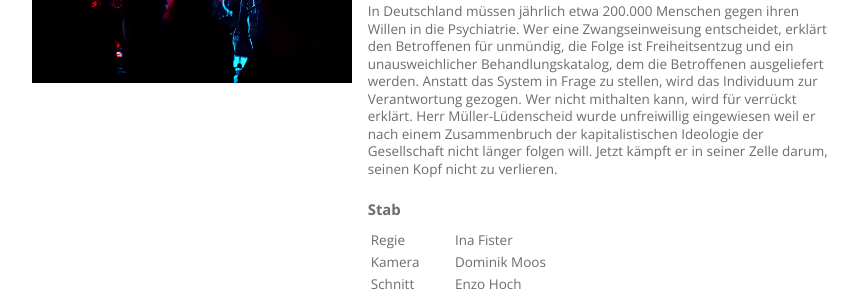
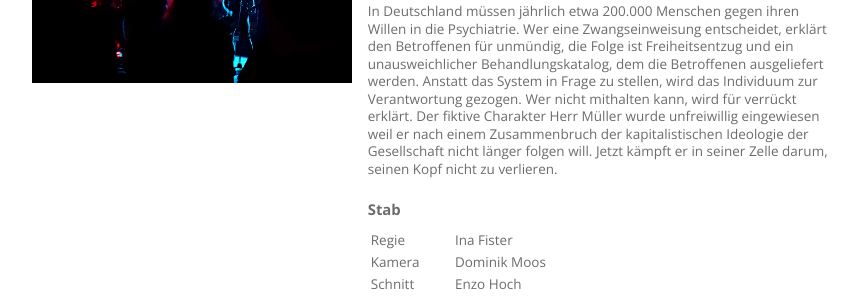
Before and after one commit to fisterfilms/fisterfilms.de, a Jekyll site: the page built from _projekte/neat-mentals-madhouse.md, in a window 1280 px wide. Shown: the part 248-545 px from the top of the page, without its empty margins (208-1066 px from the left). Built offline with Jekyll 4.4.1, drawn with Linux system fonts in a browser that asks for light colours; some web fonts are replaced.

Commit message:
Update neat-mentals-madhouse.md

```diff
--- a/_projekte/neat-mentals-madhouse.md
+++ b/_projekte/neat-mentals-madhouse.md
@@ -21,4 +21,4 @@ filminfo:
 ---
 
 ## Synopsis
-In Deutschland müssen jährlich etwa 200.000 Menschen gegen ihren Willen in die Psychiatrie. Wer eine Zwangseinweisung entscheidet, erklärt den Betroffenen für unmündig, die Folge ist Freiheitsentzug und ein unausweichlicher Behandlungskatalog, dem die Betroffenen ausgeliefert werden. Anstatt das System in Frage zu stellen, wird das Individuum zur Verantwortung gezogen. Wer nicht mithalten kann, wird für verrückt erklärt. Herr Müller-Lüdenscheid wurde unfreiwillig eingewiesen weil er nach einem Zusammenbruch der kapitalistischen Ideologie der Gesellschaft nicht länger folgen will. Jetzt kämpft er in seiner Zelle darum, seinen Kopf nicht zu verlieren.
+In Deutschland müssen jährlich etwa 200.000 Menschen gegen ihren Willen in die Psychiatrie. Wer eine Zwangseinweisung entscheidet, erklärt den Betroffenen für unmündig, die Folge ist Freiheitsentzug und ein unausweichlicher Behandlungskatalog, dem die Betroffenen ausgeliefert werden. Anstatt das System in Frage zu stellen, wird das Individuum zur Verantwortung gezogen. Wer nicht mithalten kann, wird für verrückt erklärt. Der fiktive Charakter Herr Müller wurde unfreiwillig eingewiesen weil er nach einem Zusammenbruch der kapitalistischen Ideologie der Gesellschaft nicht länger folgen will. Jetzt kämpft er in seiner Zelle darum, seinen Kopf nicht zu verlieren.
```
